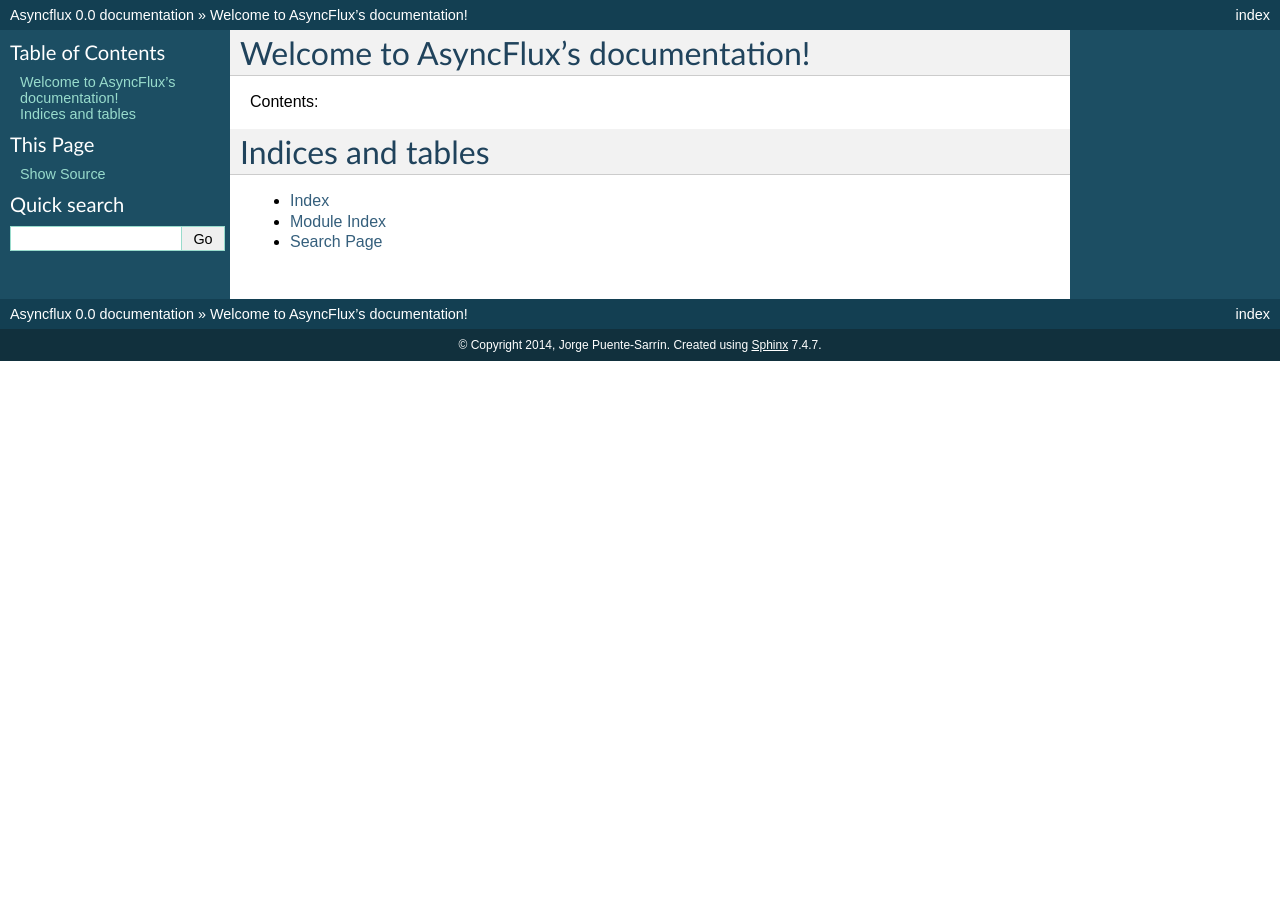
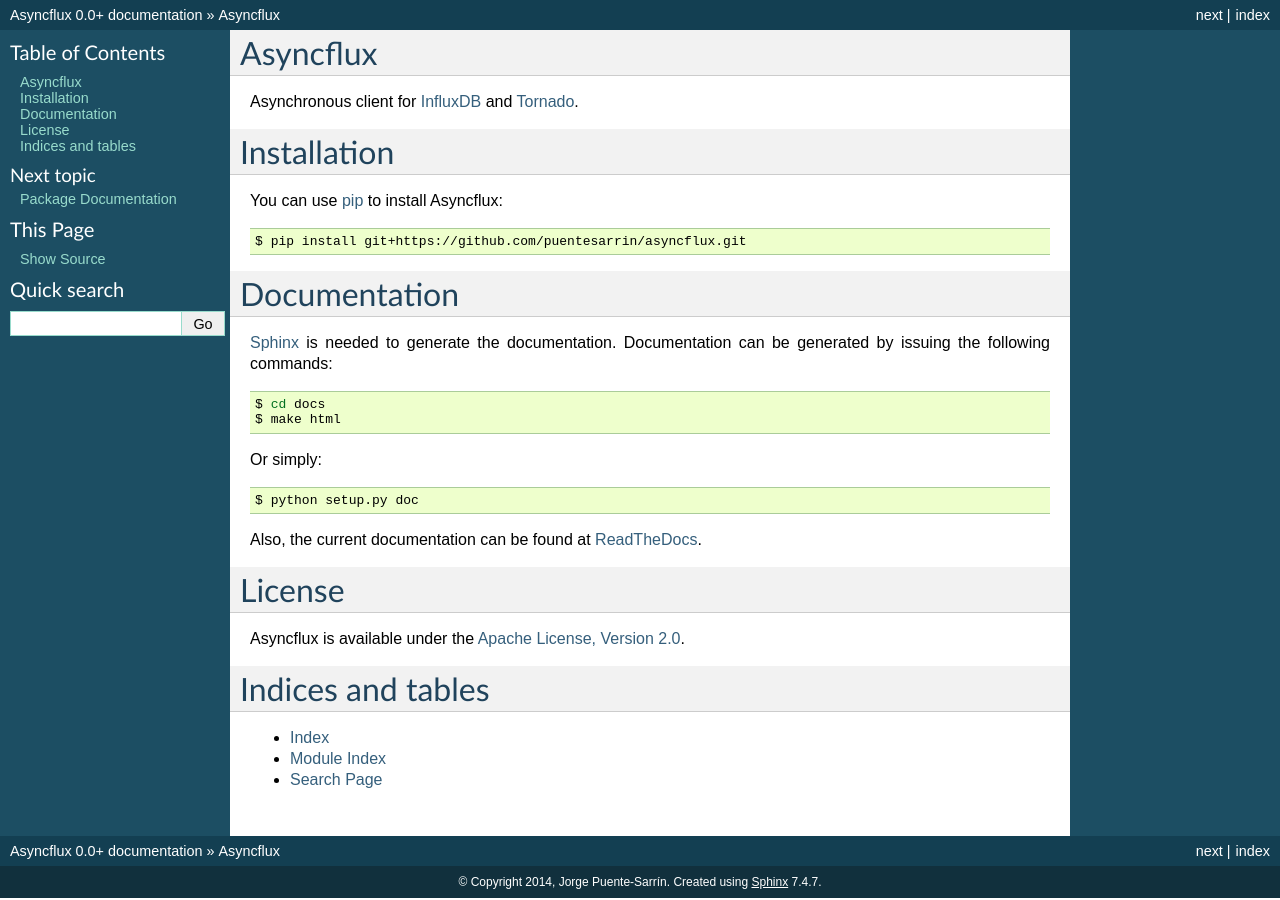
Before and after one commit to puentesarrin/asyncflux, a Sphinx documentation site: the page built from docs/index.rst, in a window 1280 px wide. Built offline with Sphinx 7.4.7, drawn with Linux system fonts in a browser that asks for light colours.

Commit message:
Improved Sphinx configuration and API doc.

```diff
--- a/docs/conf.py
+++ b/docs/conf.py
@@ -19,6 +19,9 @@
 # add these directories to sys.path here. If the directory is relative to the
 # documentation root, use os.path.abspath to make it absolute, like shown here.
 sys.path.insert(0, os.path.abspath('..'))
+
+import asyncflux
+
 
 # -- General configuration ------------------------------------------------
 
@@ -57,9 +60,9 @@
 # built documents.
 #
 # The short X.Y version.
-version = '0.0'
+version = asyncflux.version
 # The full version, including alpha/beta/rc tags.
-release = '0.0'
+release = asyncflux.version
 
 # The language for content autogenerated by Sphinx. Refer to documentation
 # for a list of supported languages.
--- a/docs/index.rst
+++ b/docs/index.rst
@@ -1,17 +1,45 @@
-.. AsyncFlux documentation master file, created by
+.. Asyncflux documentation master file, created by
    sphinx-quickstart on Mon May 19 03:36:27 2014.
    You can adapt this file completely to your liking, but it should at least
    contain the root `toctree` directive.
 
-Welcome to AsyncFlux's documentation!
-=====================================
+Asyncflux
+=========
 
-Contents:
+Asynchronous client for InfluxDB_ and Tornado_.
 
-.. toctree::
-   :maxdepth: 2
+Installation
+============
 
+You can use pip_ to install Asyncflux:
 
+.. code-block:: bash
+
+   $ pip install git+https://github.com/puentesarrin/asyncflux.git
+
+Documentation
+=============
+
+Sphinx_ is needed to generate the documentation. Documentation can be generated
+by issuing the following commands:
+
+.. code-block:: bash
+
+   $ cd docs
+   $ make html
+
+Or simply:
+
+.. code-block:: bash
+
+   $ python setup.py doc
+
+Also, the current documentation can be found at ReadTheDocs_.
+
+License
+=======
+
+Asyncflux is available under the |apache-license|_.
 
 Indices and tables
 ==================
@@ -19,3 +47,17 @@
 * :ref:`genindex`
 * :ref:`modindex`
 * :ref:`search`
+
+.. toctree::
+   :hidden:
+
+   modules/index
+   releases/index
+
+.. _InfluxDB: http://influxdb.org
+.. _Tornado: http://tornadoweb.org
+.. _pip: http://pypi.python.org/pypi/pip
+.. _Sphinx: http://sphinx-doc.org
+.. _ReadTheDocs: https://asyncflux.readthedocs.org
+.. _apache-license: http://www.apache.org/licenses/LICENSE-2.0.html
+.. |apache-license| replace:: Apache License, Version 2.0
```
Also changed, not shown: docs/modules/client.rst (added, +8 -0 lines), docs/modules/clusteradmins.rst (added, +8 -0 lines), docs/modules/database.rst (added, +8 -0 lines), docs/modules/index.rst (added, +22 -0 lines), docs/modules/testing.rst (added, +8 -0 lines), docs/modules/util.rst (added, +8 -0 lines), docs/releases/index.rst (added, +7 -0 lines), docs/releases/next.rst (added, +9 -0 lines).
